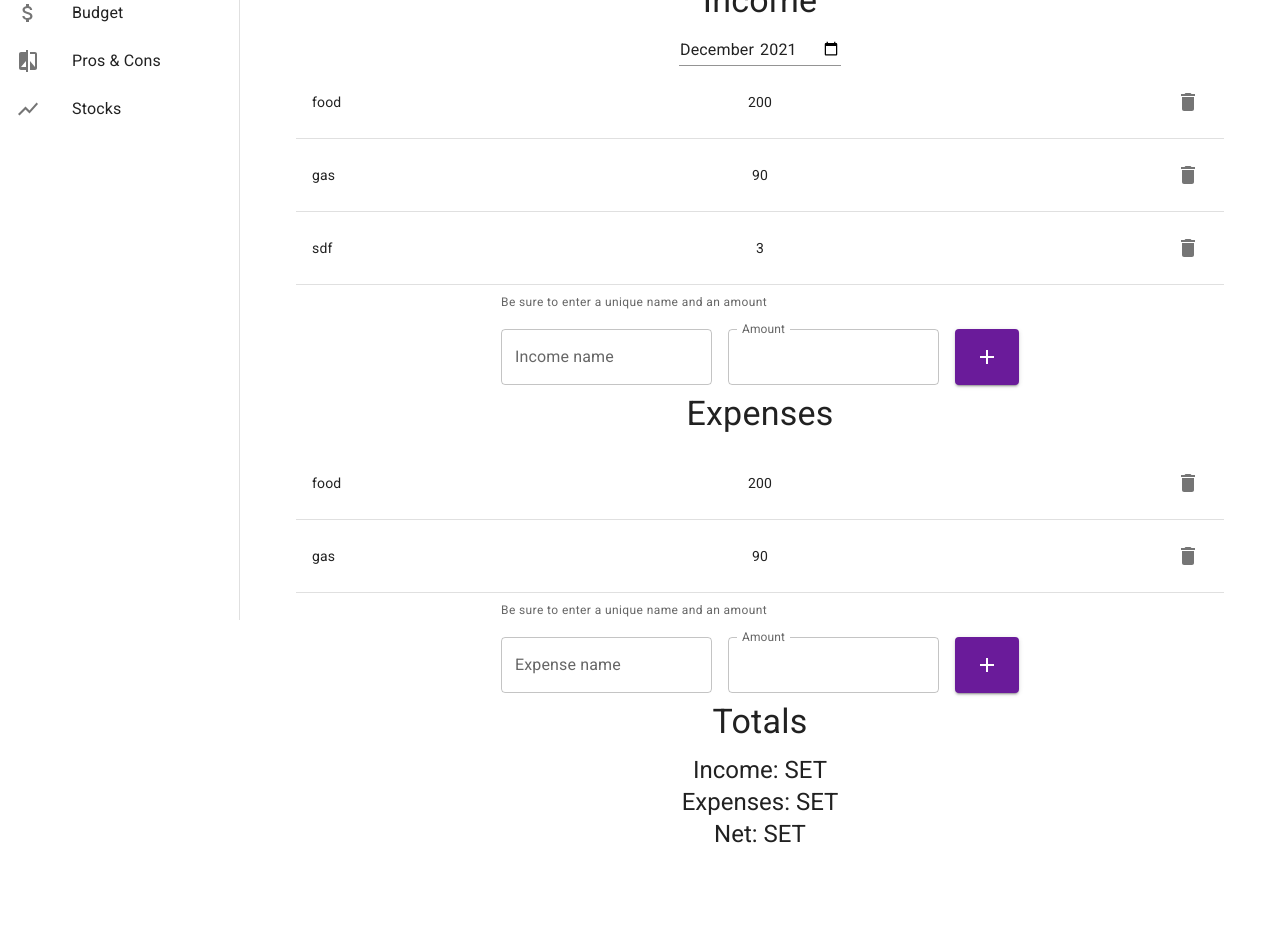
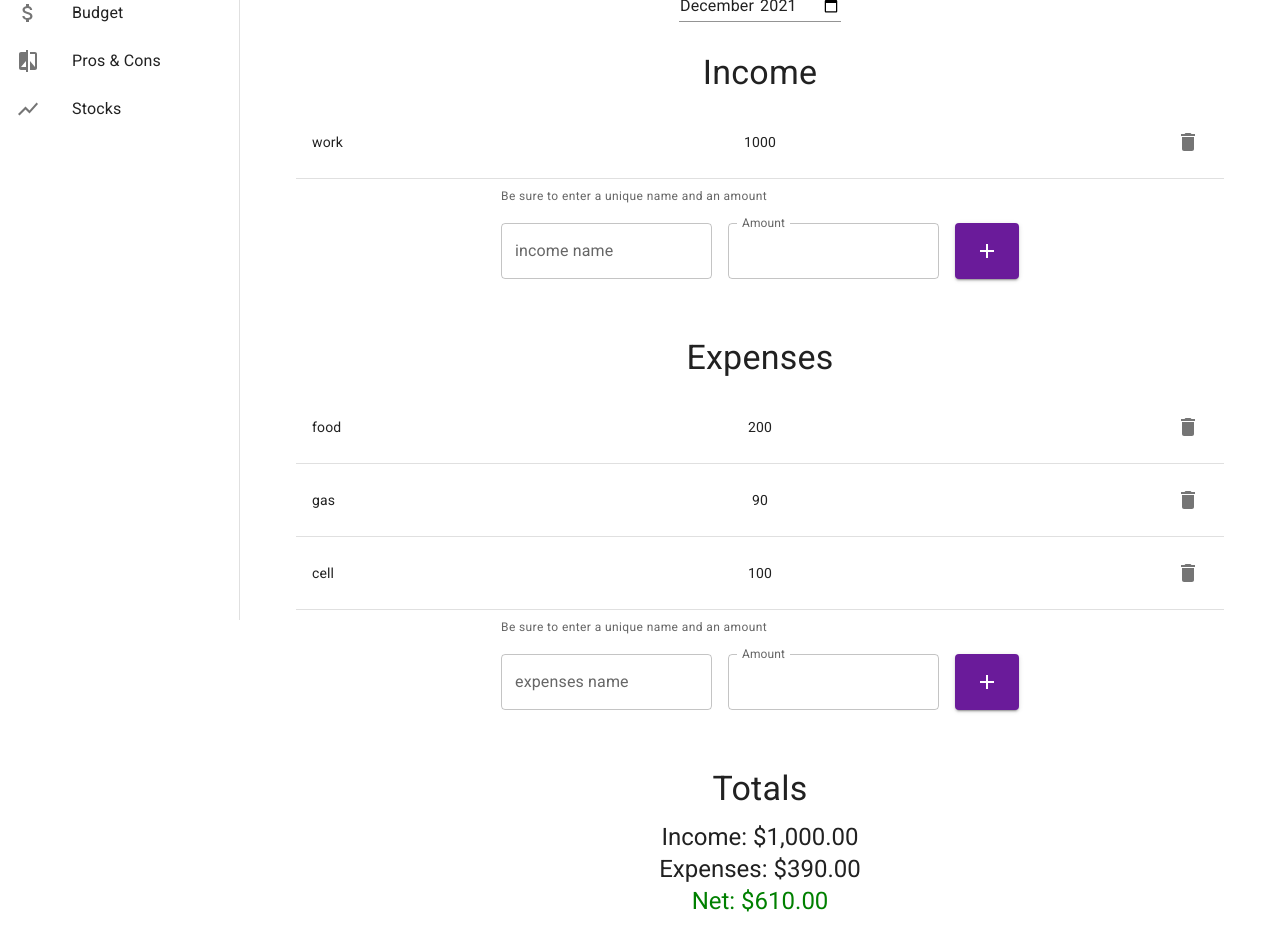
Before and after one commit to joshua-holmes/productivity-app, a React (Create React App) app: page /budget in a window 1280 px wide. Shown: the part 180-1121 px from the top of the page. Before the commit the page ends 1054 px from the top, so only its background shows below. Built offline with nearby package versions, Linux system fonts and the light colour scheme; no server answers; data requests are answered from the project's data file.

Commit message:
Fixed errors, made minor styling adjustments and refactored code across the board

```diff
--- a/db.json
+++ b/db.json
@@ -171,16 +171,15 @@
         "December": {
           "income": {
             "categories": {
-              "food": 200,
-              "gas": 90,
-              "sdf": "3"
+              "work": 1000
             },
             "total": 290
           },
           "expenses": {
             "categories": {
               "food": 200,
-              "gas": 90
+              "gas": 90,
+              "cell": 100
             },
             "total": 290
           }
@@ -194,9 +193,7 @@
         "January": {
           "income": {
             "categories": {
-              "food": 200,
-              "gas": 90,
-              "sdf": "3"
+              "sdf": 3
             },
             "total": 290
           },
--- a/src/components/Budget.js
+++ b/src/components/Budget.js
@@ -1,15 +1,10 @@
 import { useState } from "react";
 import Typography from "@mui/material/Typography";
-import FormGroup from "@mui/material/FormGroup";
-import Button from "@mui/material/Button";
-import TextField from "@mui/material/TextField";
-import AddIcon from "@mui/icons-material/Add";
-import FormHelperText from "@mui/material/FormHelperText";
-import FormControl from "@mui/material/FormControl";
 import Grid from "@mui/material/Grid";
 import Input from "@mui/material/Input";
 import { useEffect } from "react";
 import BudgetList from "./BudgetList";
+import BudgetFormBody from "./BudgetFormBody";
 
 function Budget() {
     // Data from server
@@ -20,14 +15,14 @@ function Budget() {
     const [formIncomeData, setFormIncomeData] = useState({})
 
     // error handling
-    const [error, setError] = useState({ income: false, expenses: false });
-    console.log(error);
+    const [isError, setIsError] = useState({ income: false, expenses: false });
+
     // Current date
     const newDate = new Date();
     const currentMonthValue = newDate.getMonth() + 1;
     const currentYearValue = newDate.getFullYear();
 
-    // Date state & variables based on date state
+    // Date state & helper variables based off that
     const [yearMonth, setYearMonth] = useState(`${currentYearValue}-${currentMonthValue}`);
     const yearValue = parseInt(yearMonth.slice(0, 4))
     const monthValue = parseInt(yearMonth.slice(-2))
@@ -35,6 +30,13 @@ function Budget() {
     const monthNamelist = [ "January", "February", "March", "April", "May", "June", "July", "August", "September", "October", "November", "December" ]
     const monthName = monthNamelist[monthValue - 1];
 
+    // For currency formatting
+    let formatAsDollar = Intl.NumberFormat("en-US", {
+        style: "currency",
+        currency: "USD",
+    }).format;
+
+    // Fetch
     useEffect(() => {
         fetch(`http://localhost:3000/budget/${yearToFetch}`)
         .then(r => r.json())
@@ -43,6 +45,7 @@ function Budget() {
         })
     }, [yearToFetch])
 
+    // Handle functions
     function handleChange(e, incomeOrExpenses) {
         let setFormData;
         let formData;
@@ -54,10 +57,9 @@ function Budget() {
             formData = formExpenseData
         }
         // sets income name field state when user types
-        e.preventDefault();
-        setError(() => {
+        setIsError(() => {
             return {
-                ...error,
+                ...isError,
                 [incomeOrExpenses]: false
             }
         });
@@ -68,13 +70,12 @@ function Budget() {
             }
         });
     }
-
     function handleSubmit(incomeOrExpenses) {
-        const form = incomeOrExpenses === "income" ? formIncomeData : formExpenseData
+        const form = ( incomeOrExpenses === "income" ? formIncomeData : formExpenseData )
         if ( Object.keys(form).length === 2 ) {
             const newCategories = {
                 ...budgetData[monthName][incomeOrExpenses].categories,
-                [form.name]: form.amount
+                [form.name]: parseFloat(form.amount)
             }
             const body = {
                 data: {
@@ -98,13 +99,12 @@ function Budget() {
                 setFormExpenseData({})
             })
         } else {
-            setError({
-                ...error,
+            setIsError({
+                ...isError,
                 [incomeOrExpenses]: true
             })
         }
     }
-
     function handleRemove(name, incomeOrExpenses) {
         // gives functionality to the trash icon button
         const categories = budgetData[monthName][incomeOrExpenses].categories;
@@ -132,58 +132,52 @@ function Budget() {
         .then(r => r.json())
         .then(data => setBudgetData(data.data))
     }
-    function changeMonth(e) { setYearMonth(e.target.value) }
+
+    // Get totals for month
+    function getTotals(monthlyData) {
+        const returnedObject = {}
+        let netSum = 0;
+        for ( let incomeOrExpenses in monthlyData ) {
+            const categories = monthlyData[incomeOrExpenses].categories;
+            let sum = 0;
+            for ( let item in categories ) {
+                sum += categories[item];
+            }
+            returnedObject[incomeOrExpenses] = sum;
+            netSum += ( incomeOrExpenses === "income" ? sum : - sum );
+        }
+        returnedObject.net = netSum;
+        return returnedObject;
+    }
+
+    const total = budgetData ? getTotals(budgetData[monthName]) : {}
 
     return (
         <Grid sx={{ mx: 4 }}>
             <Typography variant="h2">Simple Budget</Typography>
+            <Input
+                type="month"
+                value={yearMonth}
+                onChange={e => setYearMonth(e.target.value)}
+                style={{ margin: "10px 0 30px 0" }}
+            /><br/>
 
             <Typography variant="h4" gutterBottom>
                 Income
             </Typography>
-
-            <Input type="month" value={yearMonth} onChange={changeMonth}/>
             <BudgetList
                 incomeOrExpenses="income"
                 handleRemove={handleRemove}
                 budgetData={budgetData}
                 monthName={monthName}
             />
-            <FormControl error={error.income}>
-                <FormHelperText sx={{ m: 1 }} color="warning">
-                    Be sure to enter a unique name and an amount
-                </FormHelperText>
-                <FormGroup row>
-                    <TextField
-                        sx={{ m: 1, minWidth: 120 }}
-                        id="outlined-basic"
-                        label="Income name"
-                        variant="outlined"
-                        onChange={e => handleChange(e, "income")}
-                        name="name"
-                        value={formIncomeData.name || ""}
-                    />
-                    <TextField
-                        sx={{ m: 1, minWidth: 120 }}
-                        id="outlined-number"
-                        label="Amount"
-                        type="number"
-                        InputLabelProps={{
-                            shrink: true,
-                        }}
-                        onChange={e => handleChange(e, "income")}
-                        name="amount"
-                        value={formIncomeData.amount || ""}
-                    />
-                    <Button
-                        onClick={() => handleSubmit("income")}
-                        sx={{ m: 1 }}
-                        variant="contained"
-                    >
-                        <AddIcon />
-                    </Button>
-                </FormGroup>
-            </FormControl>
+            <BudgetFormBody
+                incomeOrExpenses="income"
+                isError={isError}
+                formData={formIncomeData}
+                handleChange={handleChange}
+                handleSubmit={handleSubmit}
+            />
 
             <Typography variant="h4" gutterBottom>
                 Expenses
@@ -194,51 +188,30 @@ function Budget() {
                 budgetData={budgetData}
                 monthName={monthName}
             />
-            <FormControl error={error.expenses} >
-                <FormHelperText sx={{ m: 1 }} color="warning">
-                    Be sure to enter a unique name and an amount
-                </FormHelperText>
+            <BudgetFormBody
+                incomeOrExpenses="expenses"
+                isError={isError}
+                formData={formExpenseData}
+                handleChange={handleChange}
+                handleSubmit={handleSubmit}
+            />
 
-                <FormGroup row>
-                    <TextField
-                        sx={{ m: 1, minWidth: 120 }}
-                        id="outlined-basic"
-                        label="Expense name"
-                        variant="outlined"
-                        name="name"
-                        onChange={e => handleChange(e, "expenses")}
-                        value={formExpenseData.name || ""}
-                    />
-                    <TextField
-                        sx={{ m: 1, minWidth: 120 }}
-                        id="outlined-number"
-                        label="Amount"
-                        type="number"
-                        name="amount"
-                        InputLabelProps={{
-                                shrink: true,
-                        }}
-                        onChange={e => handleChange(e, "expenses")}
-                        value={formExpenseData.amount || ""}
-                    />
-                    <Button
-                        onClick={() => handleSubmit("expenses")}
-                        sx={{ m: 1 }}
-                        variant="contained"
-                    >
-                        <AddIcon />
-                    </Button>
-                </FormGroup>
-            </FormControl>
-            <Typography variant="h4" gutterBottom>
-                Totals
+            <Typography variant="h4" gutterBottom>Totals</Typography>
+            <Typography variant="h5">
+                Income: {budgetData ? formatAsDollar(total.income) : "loading..."}
             </Typography>
-            <Typography variant="h5">Income: SET</Typography>
-            <Typography variant="h5">Expenses: SET</Typography>
-            <Typography variant="h5">Net: SET</Typography>
-
+            <Typography variant="h5">
+                Expenses: {budgetData ? formatAsDollar(total.expenses) : "loading..."}
+            </Typography>
+            <Typography
+                style={{ color: total.net < 0 ? "red" : "green" }}
+                variant="h5"
+            >
+                Net: {budgetData ? formatAsDollar(total.net) : "loading..."}
+            </Typography>
 
         </Grid>
             );
         }
+
 export default Budget;
--- /dev/null
+++ b/src/components/BudgetFormBody.js
@@ -0,0 +1,50 @@
+import FormHelperText from "@mui/material/FormHelperText";
+import FormControl from "@mui/material/FormControl";
+import FormGroup from "@mui/material/FormGroup";
+import TextField from "@mui/material/TextField";
+import AddIcon from "@mui/icons-material/Add";
+import Button from "@mui/material/Button";
+
+function BudgetFormBody({ isError, formData, handleChange, handleSubmit, incomeOrExpenses }) {
+
+    return (
+        <FormControl error={isError[incomeOrExpenses]} style={{ margin: "0 0 50px 0" }}>
+            <FormHelperText sx={{ m: 1 }} color="warning">
+                Be sure to enter a unique name and an amount
+            </FormHelperText>
+
+            <FormGroup row>
+                <TextField
+                    sx={{ m: 1, minWidth: 120 }}
+                    id="outlined-basic"
+                    label={`${incomeOrExpenses} name`}
+                    variant="outlined"
+                    name="name"
+                    onChange={e => handleChange(e, incomeOrExpenses)}
+                    value={formData.name || ""}
+                />
+                <TextField
+                    sx={{ m: 1, minWidth: 120 }}
+                    id="outlined-number"
+                    label="Amount"
+                    type="number"
+                    name="amount"
+                    InputLabelProps={{
+                            shrink: true,
+                    }}
+                    onChange={e => handleChange(e, incomeOrExpenses)}
+                    value={formData.amount || ""}
+                />
+                <Button
+                    onClick={() => handleSubmit(incomeOrExpenses)}
+                    sx={{ m: 1 }}
+                    variant="contained"
+                >
+                    <AddIcon />
+                </Button>
+            </FormGroup>
+        </FormControl>
+    )
+}
+
+export default BudgetFormBody;
--- a/src/components/BudgetList.js
+++ b/src/components/BudgetList.js
@@ -4,6 +4,7 @@ import IconButton from "@mui/material/IconButton";
 import TableRow from "@mui/material/TableRow";
 import TableContainer from "@mui/material/TableContainer";
 import Table from "@mui/material/Table";
+import TableBody from "@mui/material/TableBody";
 
 function BudgetList({ incomeOrExpenses, handleRemove, budgetData, monthName }) {
     function createCategoryArray(incomeOrExpenses) {
@@ -18,9 +19,10 @@ function BudgetList({ incomeOrExpenses, handleRemove, budgetData, monthName }) {
         createCategoryArray(incomeOrExpenses).map((inc) => {
             // an array of our income list items
             return (
-                <TableContainer>
+                <TableContainer key={inc.name}>
                     <Table>
-                        <TableRow key={inc.name}>
+                        <TableBody>
+                            <TableRow>
                                 <TableCell align="left" sx={{ width: "33%" }}>
                                     {inc.name}
                                 </TableCell>
@@ -33,6 +35,7 @@ function BudgetList({ incomeOrExpenses, handleRemove, budgetData, monthName }) {
                                     </IconButton>
                                 </TableCell>
                             </TableRow>
+                        </TableBody>
                     </Table>
                 </TableContainer>
             );
--- a/src/components/RetAreaChart.js
+++ /dev/null
@@ -1,20 +0,0 @@
-import { ResponsiveContainer, AreaChart, Area, CartesianGrid, XAxis, YAxis, Tooltip } from 'recharts';
-
-function RetAreaChart({ data }) {
-
-    return (
-
-            <ResponsiveContainer  width="85%" height={300}>
-            <AreaChart data={data}>
-                <Area type="monotone" dataKey="dollars" stroke="#6a1b9a"  fill="#6a1b9a" />
-                <CartesianGrid stroke="#ccc" strokeDasharray="5 5" />
-                <XAxis dataKey="years" />
-                <YAxis />
-                <Tooltip />
-            </AreaChart>
-            </ResponsiveContainer>
-
-    )
-}
-
-export default RetAreaChart;
--- a/src/components/RetResults.js
+++ b/src/components/RetResults.js
@@ -1,13 +1,13 @@
-import RetAreaChart from "./RetAreaChart";
 import Box from '@mui/material/Box';
 import Typography from "@mui/material/Typography";
 import Grid from '@mui/material/Grid';
 import InputSlider from "./InputSlider";
+import { ResponsiveContainer, AreaChart, Area, CartesianGrid, XAxis, YAxis, Tooltip } from 'recharts';
 
-let dollarUSLocale = Intl.NumberFormat("en-US", {
+let formatAsDollar = Intl.NumberFormat("en-US", {
     style: "currency",
     currency: "USD",
-});
+}).format;
 
 function RetResults({ formData, setFormData }) {
 
@@ -35,8 +35,15 @@ function RetResults({ formData, setFormData }) {
 
     return (
         <Box>
-
-            <RetAreaChart data={graphData}/>
+            <ResponsiveContainer  width="85%" height={300}>
+                <AreaChart data={graphData}>
+                    <Area type="monotone" dataKey="dollars" stroke="#6a1b9a"  fill="#6a1b9a" />
+                    <CartesianGrid stroke="#ccc" strokeDasharray="5 5" />
+                    <XAxis dataKey="years" />
+                    <YAxis />
+                    <Tooltip />
+                </AreaChart>
+            </ResponsiveContainer>
 
             <Grid container spacing={8}>
                 <InputSlider
@@ -70,7 +77,7 @@ function RetResults({ formData, setFormData }) {
 
 
 
-            <Typography variant="p">{dollarUSLocale.format(result)}</Typography>
+            <Typography variant="h5">{formatAsDollar(result)}</Typography>
 
         </Box>
     )
```
Lines whose indentation alone changed are shown as unchanged.
